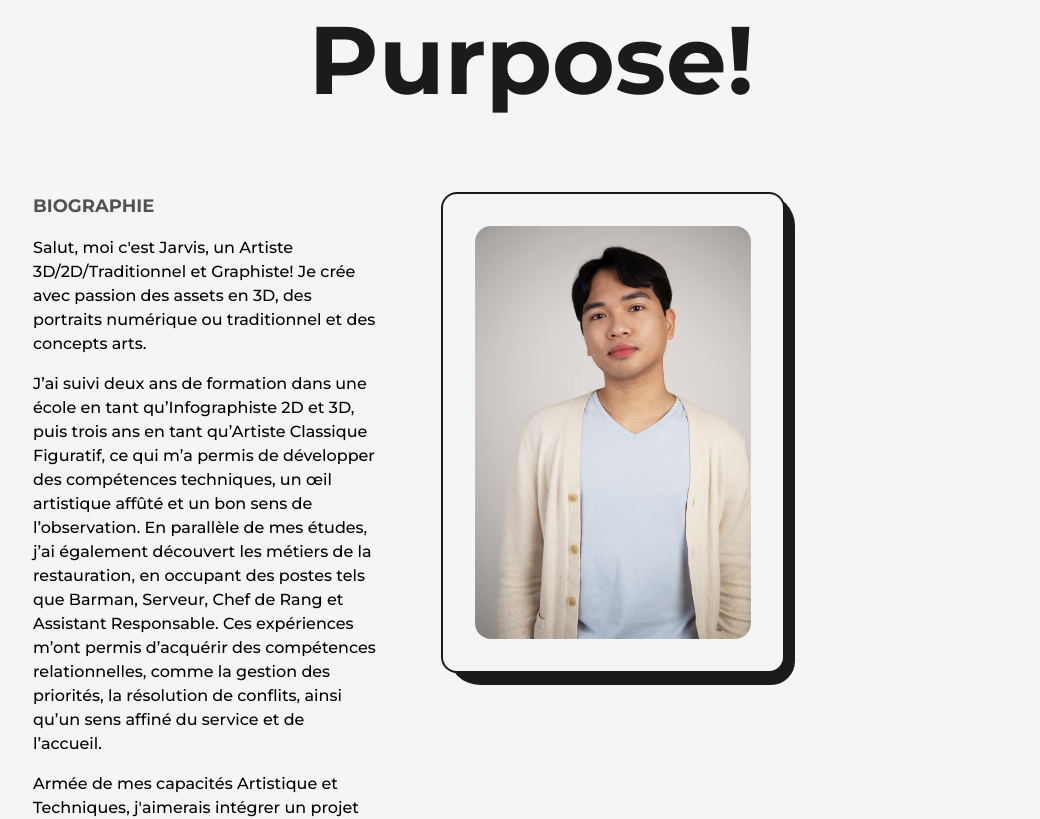
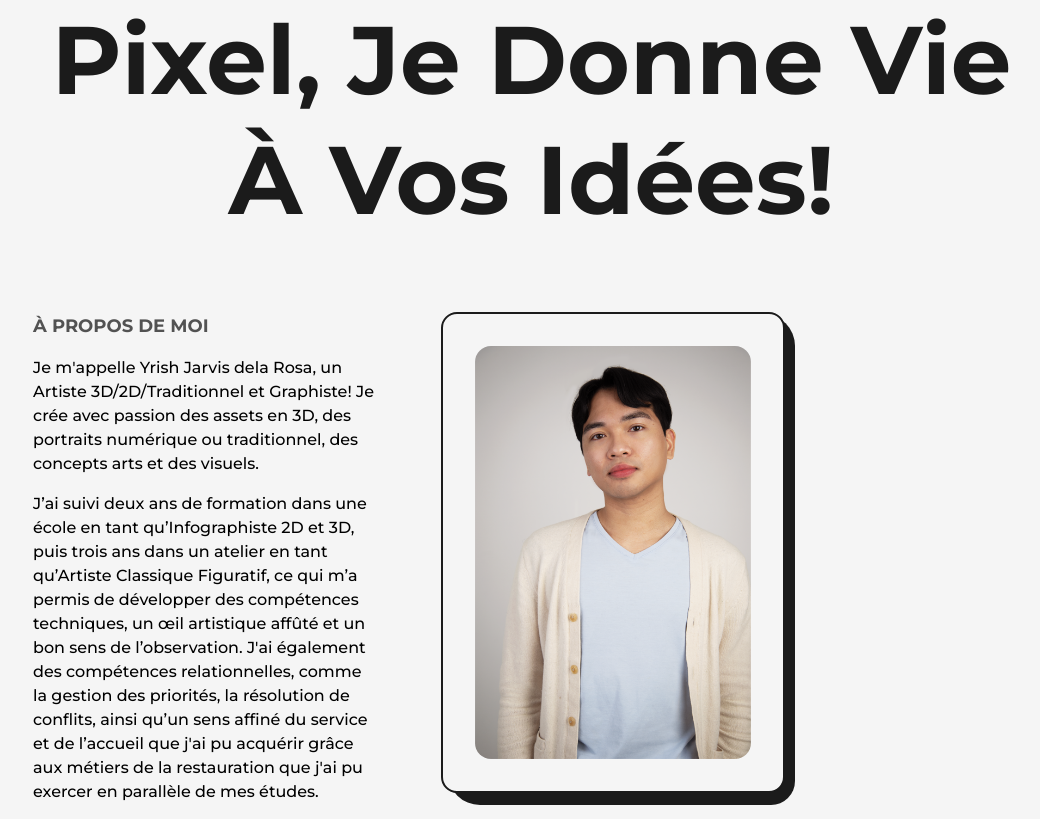
Before and after one commit to Zaephyrain/y_jarvis_dlr_portfolio, a Next.js app: page /about in a window 1280 px wide. Shown: the part 280-1099 px from the top of the page, without its empty margins (95-1135 px from the left). Built offline with nearby package versions, Linux system fonts and the light colour scheme.

Commit message:
more changes in about me

```diff
--- a/src/pages/about.js
+++ b/src/pages/about.js
@@ -49,7 +49,7 @@
       >
         <Layout className="pt-16">
           <AnimatedText
-            text="Passion Fuels Purpose!"
+            text="De la toile au pixel, je donne vie à vos idées!"
             className="mb-16 !text-8xl !leading-tight lg:!text-7xl sm:!text-6xl xs:!text-4xl sm:mb-8"
           />
 
@@ -57,19 +57,18 @@
             <div className="col-span-3 flex flex-col items-start justify-start xl:col-span-4 md:order-2
             md:col-span-8">
               <h2 className="mb-4 text-lg font-bold uppercase text-dark/75 dark:text-light/75">
-                BIOGRAPHIE
+                À propos de moi
               </h2>
                <p className="font-medium ">
-                Salut, moi c'est Jarvis, un Artiste 3D/2D/Traditionnel et Graphiste!
-                Je crée avec passion des assets en 3D, des portraits numérique ou traditionnel et des concepts arts.
+                Je m'appelle Yrish Jarvis dela Rosa, un Artiste 3D/2D/Traditionnel et Graphiste!
+                Je crée avec passion des assets en 3D, des portraits numérique ou traditionnel, des concepts arts et des visuels.
               </p>
               <p className="my-4 font-medium">
-                J’ai suivi deux ans de formation dans une école en tant qu’Infographiste 2D et 3D, puis trois ans en tant qu’Artiste Classique Figuratif, ce qui m’a permis de développer des compétences techniques, un œil artistique affûté et un bon sens de l’observation.
-                En parallèle de mes études, j’ai également découvert les métiers de la restauration, en occupant des postes tels que Barman, Serveur, Chef de Rang et Assistant Responsable.
-                Ces expériences m’ont permis d’acquérir des compétences relationnelles, comme la gestion des priorités, la résolution de conflits, ainsi qu’un sens affiné du service et de l’accueil.
+                J’ai suivi deux ans de formation dans une école en tant qu’Infographiste 2D et 3D, puis trois ans dans un atelier en tant qu’Artiste Classique Figuratif, ce qui m’a permis de développer des compétences techniques, un œil artistique affûté et un bon sens de l’observation.
+                J'ai également des compétences relationnelles, comme la gestion des priorités, la résolution de conflits, ainsi qu’un sens affiné du service et de l’accueil que j'ai pu acquérir grâce aux métiers de la restauration que j'ai pu exercer en parallèle de mes études.
               </p>
               <p className="font-medium">
-                Armée de mes capacités Artistique et Techniques, j'aimerais intégrer un projet permettant de valoriser mes compétences notamment dans
+                Armée de mes capacités Artistique et Technique, j'aimerais intégrer des projets permettant de valoriser mes compétences notamment dans
                 le Jeu vidéo, les projets divers en VR/XR ou de Graphisme.
               </p>
             </div>
```
